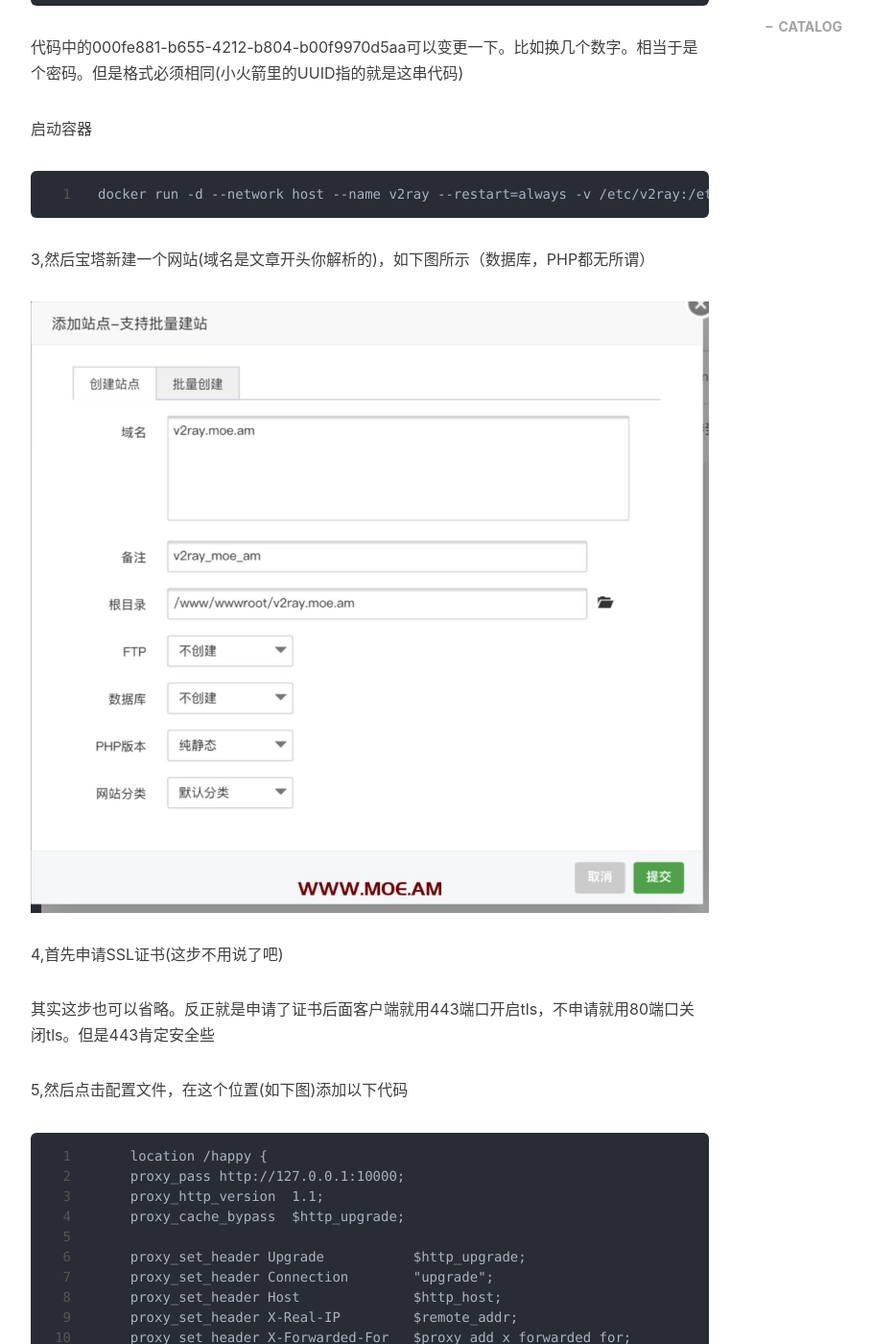
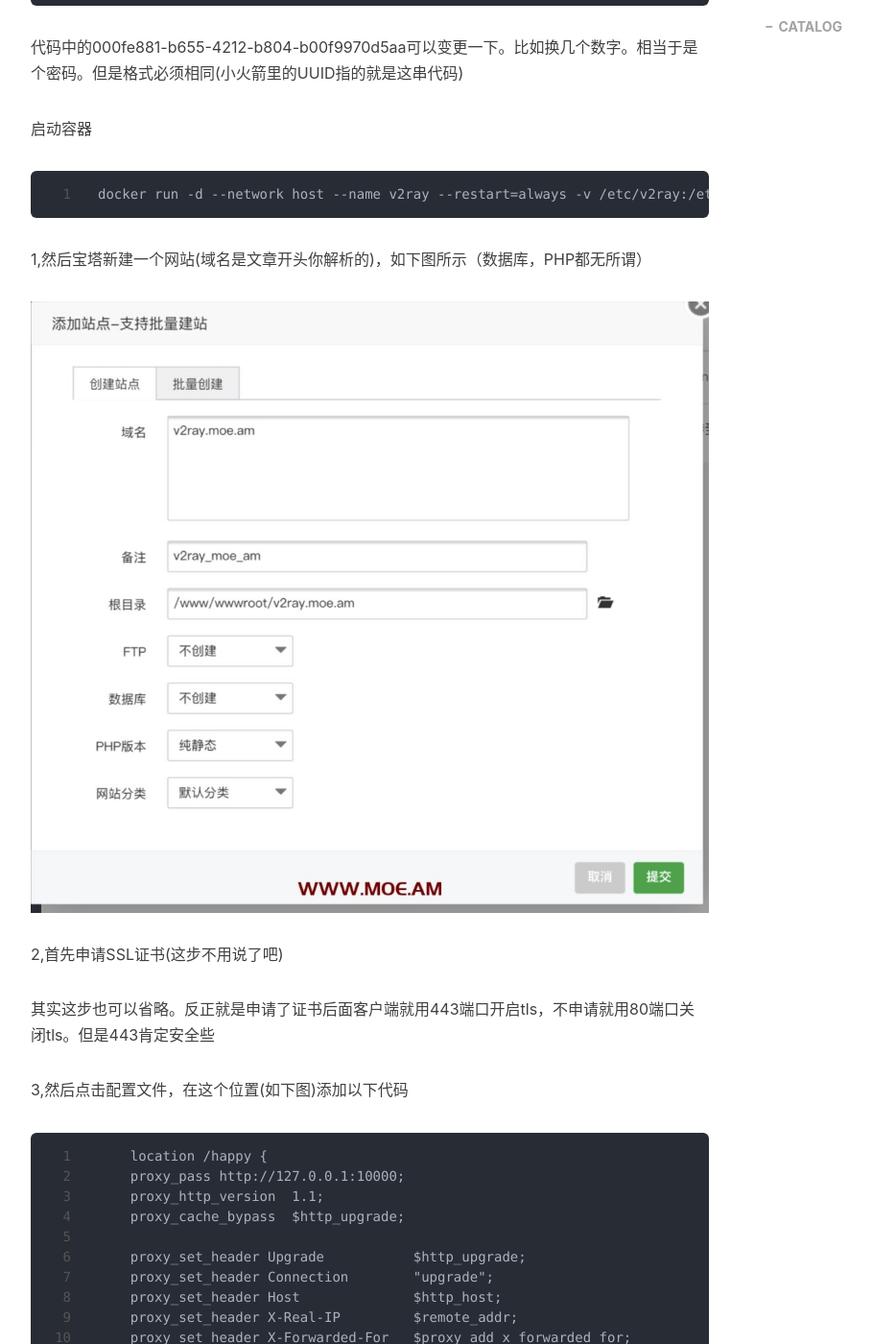
Before and after one commit to 8838/8838.github.io, a Jekyll site: the page built from _posts/2024-07-14-bt-docker-v2ray.md, in a window 1280 px wide and 1400 px high, scrolled down 1566 px. Shown: the whole window at 96% size, without its empty margins (233-1142 px from the left). Built offline with Jekyll 4.4.1, drawn with Linux system fonts in a browser that asks for light colours; nearby versions of some CDN libraries; comment, search, counter and statistics services are not loaded; some of the changed text lies outside the part shown.

Commit message:
Update 2024-07-14-bt-docker-v2ray.md

````diff
--- a/_posts/2024-07-14-bt-docker-v2ray.md
+++ b/_posts/2024-07-14-bt-docker-v2ray.md
@@ -69,16 +69,16 @@ EOF
 docker run -d --network host --name v2ray --restart=always -v /etc/v2ray:/etc/v2ray teddysun/v2ray:4.45.2
 ```
 
-3,然后宝塔新建一个网站(域名是文章开头你解析的)，如下图所示（数据库，PHP都无所谓）
+1,然后宝塔新建一个网站(域名是文章开头你解析的)，如下图所示（数据库，PHP都无所谓）
 
 ![](/img/bt-v2/IMG_0211.JPG)
 
 
-4,首先申请SSL证书(这步不用说了吧)
+2,首先申请SSL证书(这步不用说了吧)
 
 其实这步也可以省略。反正就是申请了证书后面客户端就用443端口开启tls，不申请就用80端口关闭tls。但是443肯定安全些
 
-5,然后点击配置文件，在这个位置(如下图)添加以下代码
+3,然后点击配置文件，在这个位置(如下图)添加以下代码
 
 ```
     location /happy {
````
Also changed, not shown: other parts of _posts/2024-07-14-bt-docker-v2ray.md (+1 -1 lines).
